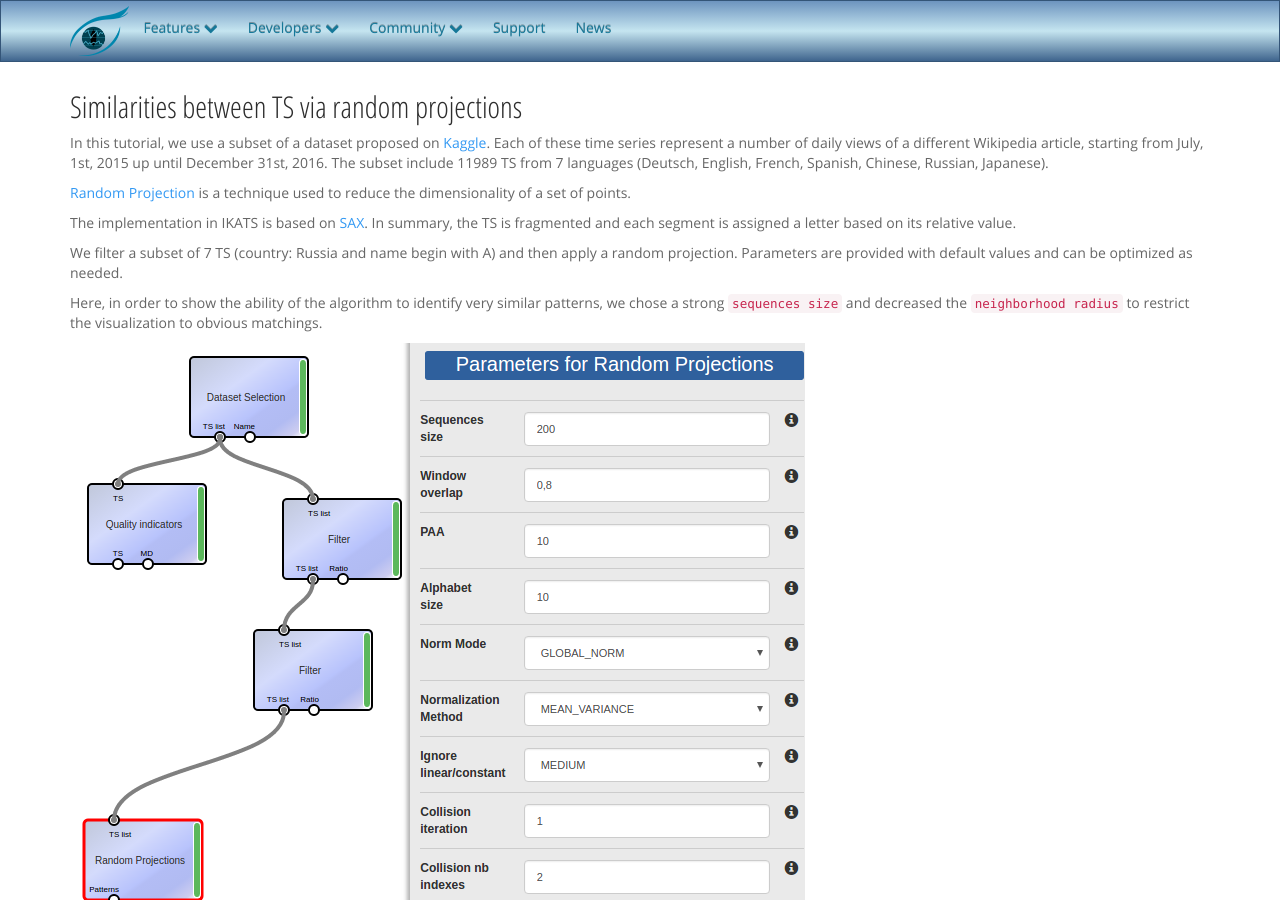
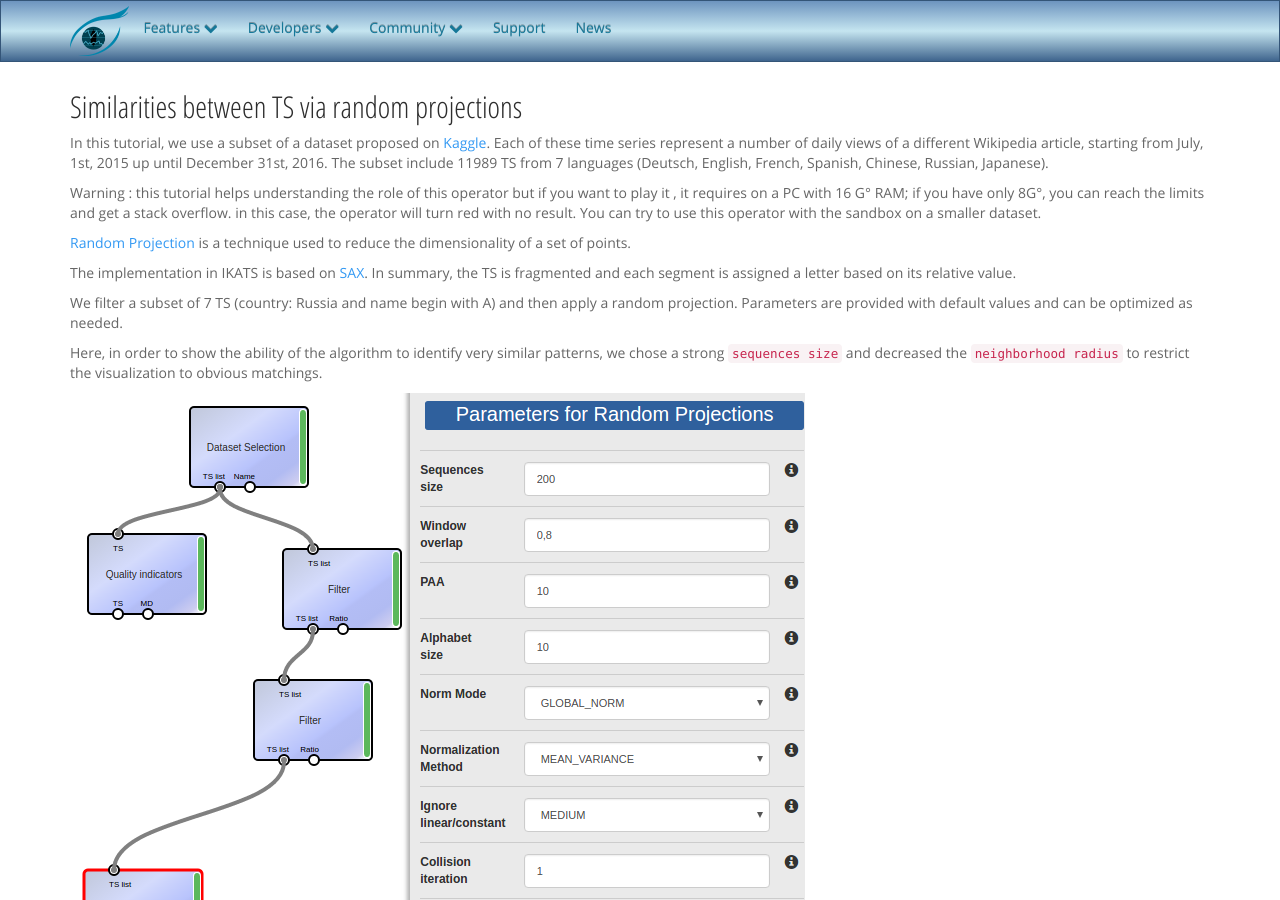
Before and after one commit to IKATS/ikats.github.io, a Jekyll site: the page built from doc/tutorials/tuto_random_projection.md, in a window 1280 px wide and 900 px high. Built offline with Jekyll 4.4.1, drawn with Linux system fonts in a browser that asks for light colours.

Commit message:
Add warning concerning the RAM required to run this tutorial

```diff
--- a/doc/tutorials/tuto_random_projection.md
+++ b/doc/tutorials/tuto_random_projection.md
@@ -11,6 +11,8 @@ Similarities between TS via random projections
 In this tutorial, we use a subset of a dataset proposed on [Kaggle](https://www.kaggle.com/c/web-traffic-time-series-forecasting). Each of these time series represent a number of daily views of a different Wikipedia article, starting from July, 1st, 2015 up until December 31st, 2016.
 The subset include 11989 TS from 7 languages (Deutsch, English, French, Spanish, Chinese, Russian, Japanese).
 
+
+Warning : this tutorial helps understanding the role of this operator but if you want to play it , it requires on a PC with 16 G° RAM; if you have only 8G°, you can reach the limits and get a stack overflow. in this case, the operator will turn red with no result. You can try to use this operator with the sandbox on a smaller dataset.
 
 
 [Random Projection](/doc/operators/randomProjections.html) is a technique used to reduce the dimensionality of a set of points.
```
